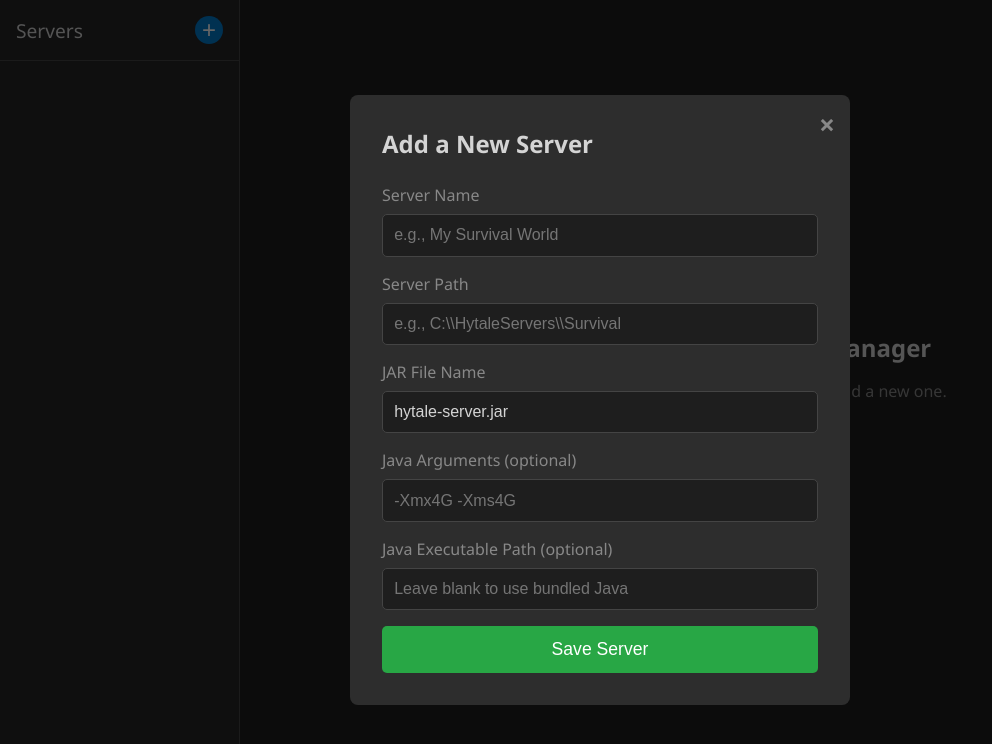
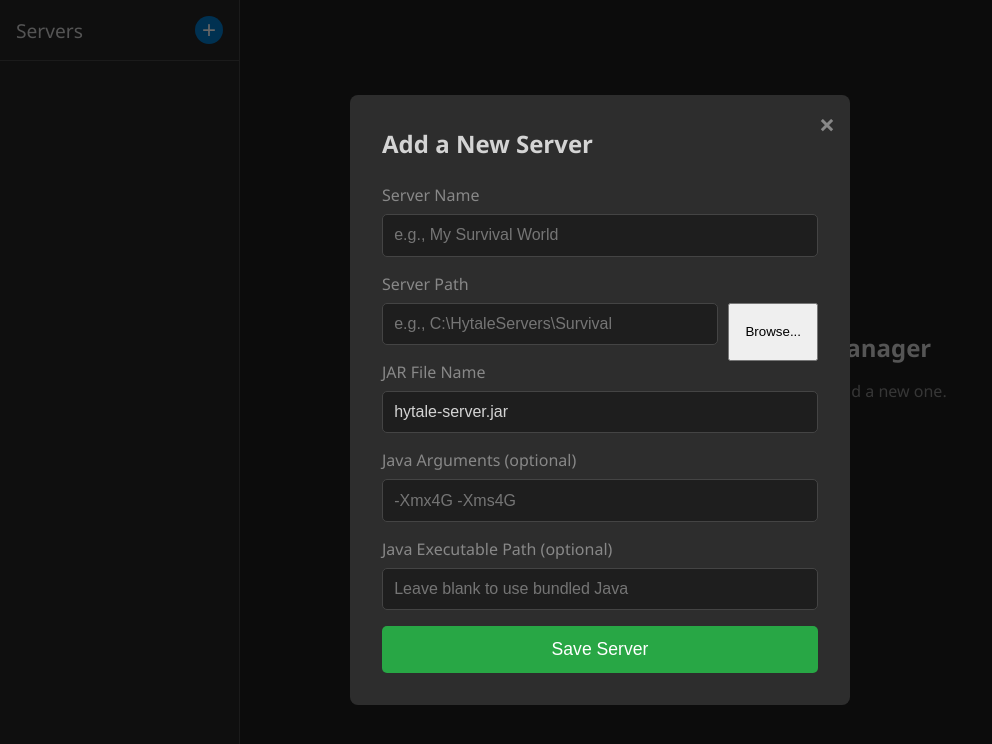
Before and after one commit to Danger0101/Hytale_Server_Manager_Windows_JH_Motic_ltd, an Electron app: page hytale-manager/index.html in a window 1200 px wide. Both pictures are taken after a click on the button "Add Your First Server". Shown: the whole page, without its empty margins (0-992 px from the left). Drawn offline with Linux system fonts and the light colour scheme; no server answers.

Commit message:
Update index.html

```diff
--- a/hytale-manager/index.html
+++ b/hytale-manager/index.html
@@ -31,6 +31,8 @@
                 <div class="controls">
                     <button id="startButton">Start Server</button>
                     <button id="stopButton">Stop Server</button>
+                    <button id="backupButton" style="background-color: #007acc; margin-left: 10px;">Backup World</button>
+                    <button id="deleteButton" style="background-color: #555; margin-left: 10px;">Delete Server</button>
                 </div>
             </header>
 
@@ -55,7 +57,10 @@
                 <input type="text" id="serverNameInput" required placeholder="e.g., My Survival World">
 
                 <label for="serverPath">Server Path</label>
-                <input type="text" id="serverPathInput" required placeholder="e.g., C:\\HytaleServers\\Survival">
+                <div style="display: flex; gap: 10px;">
+                    <input type="text" id="serverPathInput" required placeholder="e.g., C:\HytaleServers\Survival" style="flex-grow: 1;">
+                    <button type="button" id="browseBtn" style="padding: 0 15px; cursor: pointer;">Browse...</button>
+                </div>
 
                 <label for="jarFile">JAR File Name</label>
                 <input type="text" id="jarFileInput" required value="hytale-server.jar">
```
